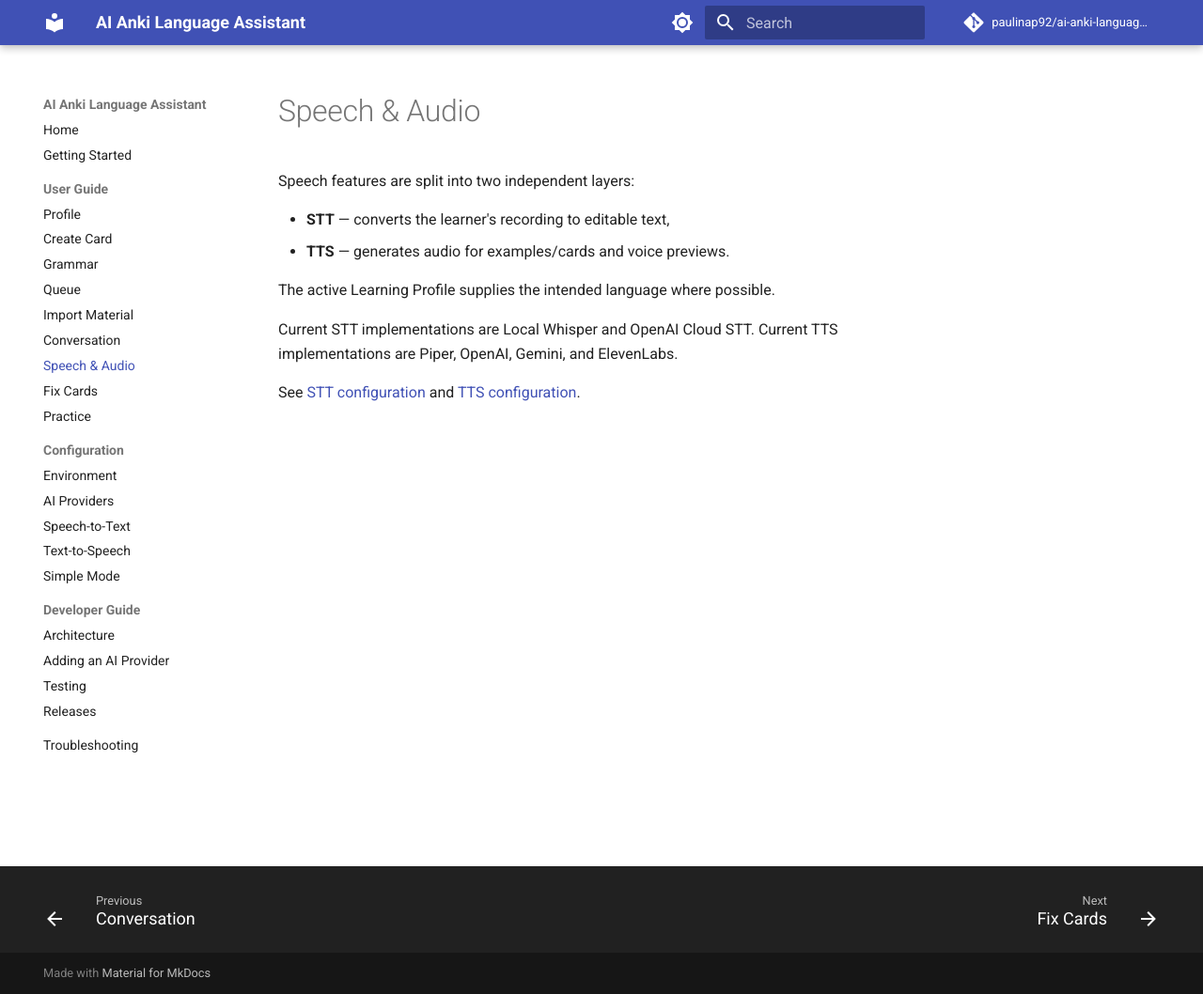
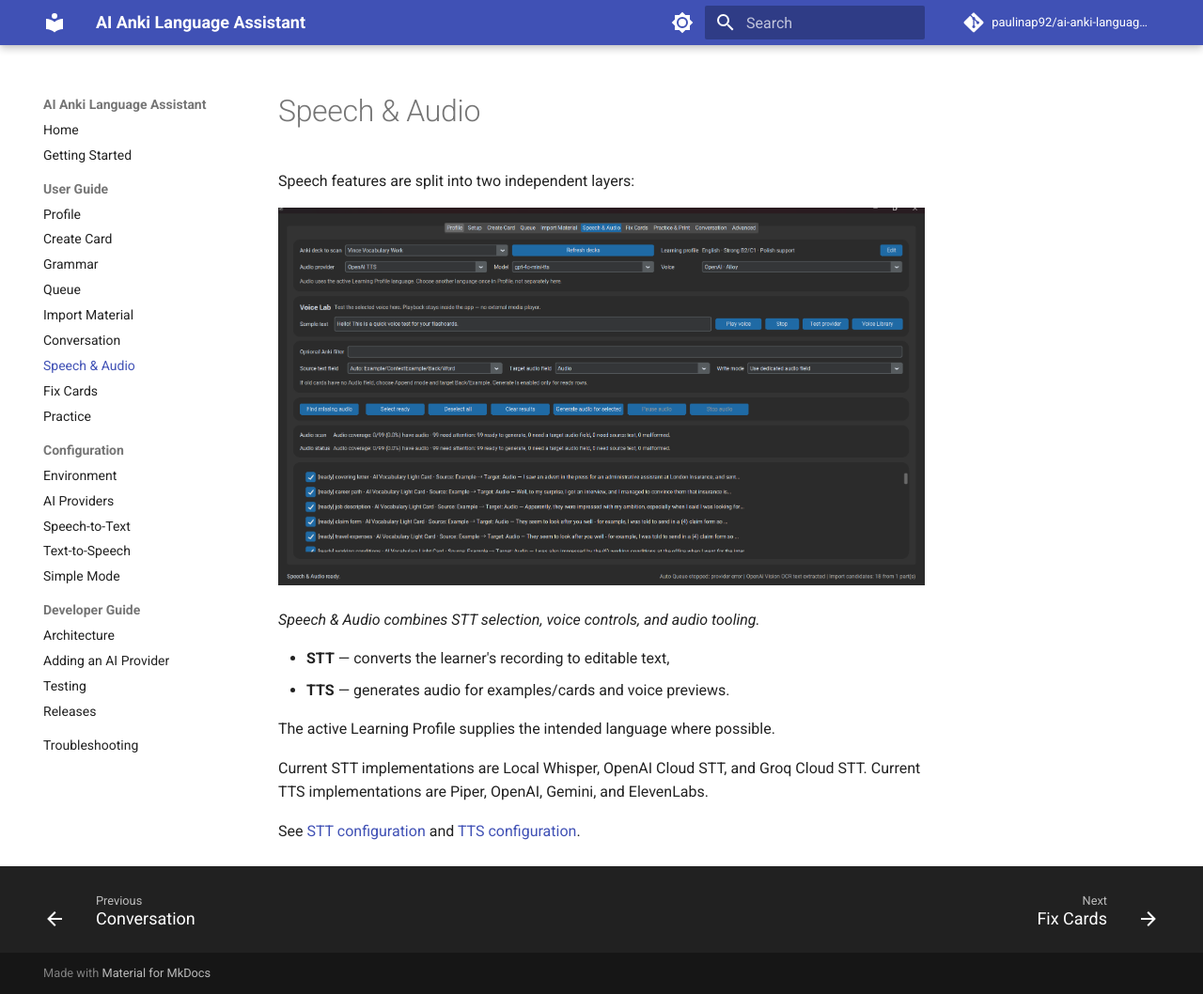
Before and after one commit to paulinap92/ai-anki-language-assistant, an MkDocs documentation site: the page built from docs/user-guide/speech-audio.md, in a window 1280 px wide and 1058 px high. Shown: the whole window at 94% size. Built offline with MkDocs 1.6.1 and Material for MkDocs 9.7.7, drawn with Linux system fonts in a browser that asks for light colours; comment, search, counter and statistics services are not loaded.

Commit message:
docs: add v13 screenshots to manual

```diff
--- a/docs/user-guide/speech-audio.md
+++ b/docs/user-guide/speech-audio.md
@@ -1,12 +1,16 @@
 # Speech & Audio
 
 Speech features are split into two independent layers:
+
+![Speech and Audio screen](../assets/audio.png)
+
+*Speech & Audio combines STT selection, voice controls, and audio tooling.*
 
 - **STT** — converts the learner's recording to editable text,
 - **TTS** — generates audio for examples/cards and voice previews.
 
 The active Learning Profile supplies the intended language where possible.
 
-Current STT implementations are Local Whisper and OpenAI Cloud STT. Current TTS implementations are Piper, OpenAI, Gemini, and ElevenLabs.
+Current STT implementations are Local Whisper, OpenAI Cloud STT, and Groq Cloud STT. Current TTS implementations are Piper, OpenAI, Gemini, and ElevenLabs.
 
 See [STT configuration](../configuration/stt.md) and [TTS configuration](../configuration/tts.md).
```
